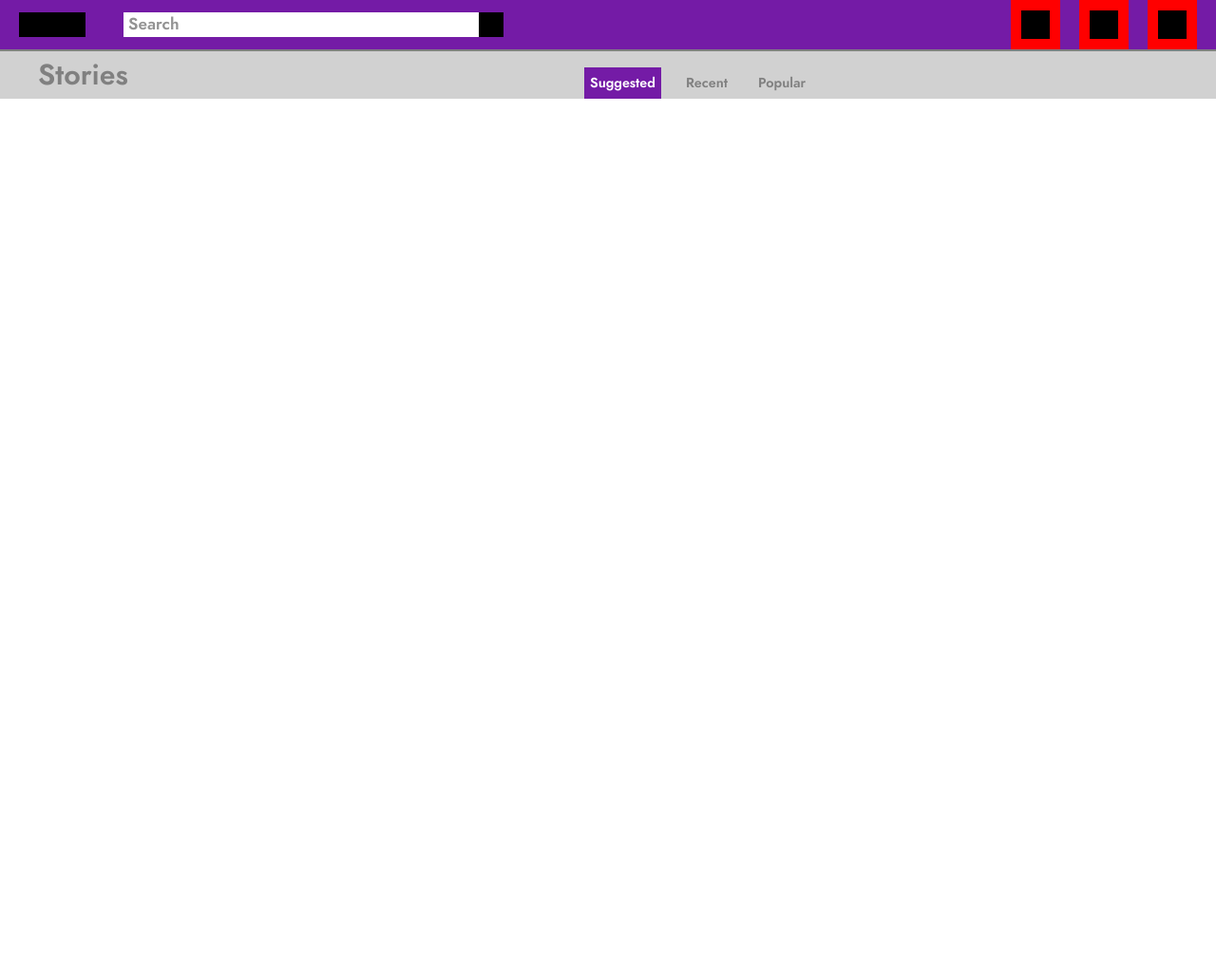
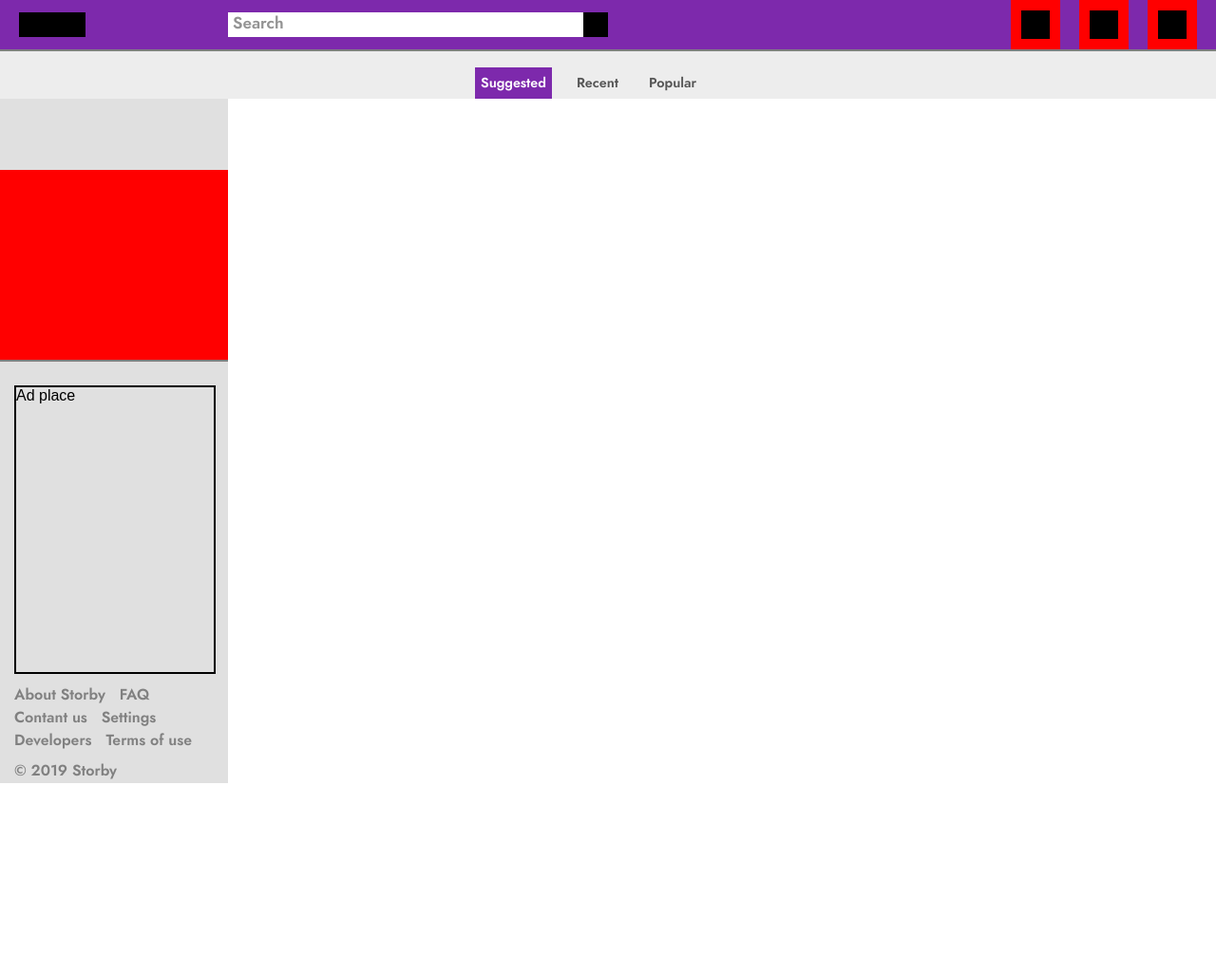
Before and after one commit to samostanek/Project-SSS, a PHP site: page /htmlcss/mainpage.html in a window 1280 px wide. Shown: the top 1024 px of the page at 95% size. After the commit the page ends 825 px from the top, so only its background shows below. Run offline with PHP 8.4, Linux system fonts and the light colour scheme.

Commit message:
add left-nav + responsive desing to main-nav
update is not finaly

```diff
--- a/htmlcss/mainpage.html
+++ b/htmlcss/mainpage.html
@@ -6,27 +6,32 @@
 	<script> function SuggestedActive() {
 		document.getElementById('suggested').style.backgroundColor=['#741Ba6']
 		document.getElementById('suggested').style.color=['white']
-		document.getElementById('recent').style.backgroundColor=['rgb(209,209,209)']
+		document.getElementById('recent').style.backgroundColor=['#ededed']
 		document.getElementById('recent').style.color=['grey']
-		document.getElementById('popular').style.backgroundColor=['rgb(209,209,209)']
+		document.getElementById('popular').style.backgroundColor=['#ededed']
 		document.getElementById('popular').style.color=['grey']
 	}</script>
 	<script> function RecentActive() {
-		document.getElementById('suggested').style.backgroundColor=['rgb(209,209,209)']
+		document.getElementById('suggested').style.backgroundColor=['#ededed']
 		document.getElementById('suggested').style.color=['grey']
-		document.getElementById('recent').style.backgroundColor=['#741Ba6']
+		document.getElementById('recent').style.backgroundColor=['#741ba6']
 		document.getElementById('recent').style.color=['white']
-		document.getElementById('popular').style.backgroundColor=['rgb(209,209,209)']
+		document.getElementById('popular').style.backgroundColor=['#ededed']
 		document.getElementById('popular').style.color=['grey']
 	}</script>
 	<script> function PopularActive() {
-		document.getElementById('suggested').style.backgroundColor=['rgb(209,209,209)']
+		document.getElementById('suggested').style.backgroundColor=['#ededed']
 		document.getElementById('suggested').style.color=['grey']
-		document.getElementById('recent').style.backgroundColor=['rgb(209,209,209)']
+		document.getElementById('recent').style.backgroundColor=['#ededed']
 		document.getElementById('recent').style.color=['grey']
 		document.getElementById('popular').style.backgroundColor=['#741Ba6']
 		document.getElementById('popular').style.color=['white']
 	}</script>
+	<script type="text/javascript"> function displaySearchBar(){
+		if (document.getElementById('hidden')){
+		}
+
+	</script>
 </head>
 <body>
 	<div class="wrapper">
@@ -41,6 +46,9 @@
 					<div class="search-bar">
 						<input type="text" name="" placeholder="Search">
 						<input type="button" name="">
+						<!--button id="HiddenSearchBar" onclick="displaySearchBar()">
+							<input type="text" name="" class="hidden">
+						</button-->
 					</div>
 				</div>
 				<div class="right-bar">
@@ -68,11 +76,9 @@
 				</div>
 			</div>
 		</div>
+		<div class="main-body">
 			<div class="sort-by-bar">
 				<div class="sort-by-bar-layout">
-				<div class="stories-box" align>
-					<div class="text" align="center">Stories</div>
-				</div>
 					<div class="sort-by">
 						<div class="button">
 							<button id="suggested" onclick="SuggestedActive()">Suggested</button>
@@ -86,11 +92,35 @@
 					</div>
 				</div>
 			</div>
-
-
-
-
-		<div class="main-body">
+			<div class="nav-left">
+				<div class="stories-box" align>
+					<div class="stories-box-layout">
+						<div class="text" align="center">Stories</div>
+					</div>
+				</div>
+				<div class="list">
+					<div class="item">
+					</div>
+					<div class="item">
+					</div>
+					<div class="item">
+					</div>
+				</div>
+				<div class="ad">
+					Ad place
+				</div>
+				<div class="links">
+					<a href="">About Storby</a>
+					<a href="">FAQ</a>
+					<a href="">Contant us</a>
+					<a href="">Settings</a>
+					<a href="">Developers</a>
+					<a href="">Terms of use</a>
+				</div>
+				<div class="copyright">
+					© 2019 Storby
+				</div>
+			</div>
 		</div>
 	</div>
 </body>
--- a/htmlcss/storby.css
+++ b/htmlcss/storby.css
@@ -12,7 +12,8 @@
 body{
 	margin: 0px;
 	padding: 0px;
-	font-family: 'Jost Semi';
+	font-family: 'Jost Semi', Arial;
+	min-width: 470px;
 }
 
 /*text-styling*/
@@ -21,10 +22,9 @@ body{
 body .main-nav{
 	width: 100%;
 	height: 52px;
-	background-color: #741Ba6;
+	background-color: #7d29ac;
 	position: sticky;
 	top: 0px;
-	border-bottom: 2px solid grey;
 }
 
 body .main-nav .main-nav-items-layout{
@@ -33,12 +33,14 @@ body .main-nav .main-nav-items-layout{
 	display: flex;
 	flex-flow: row nowrap;
 	justify-content: space-between;
+	border-bottom: 2px solid rgb(0,0,0,.5);
 }
 
 body .main-nav .main-nav-items-layout .left-bar{
 	display: flex;
 	flex-flow: row nowrap;
-	justify-content: flex-start;
+	justify-content: space-between;
+	width: 640px;
 }
 
 body .main-nav .main-nav-items-layout .left-bar .logo{
@@ -68,7 +70,8 @@ body .main-nav .main-nav-items-layout .left-bar .search-bar{
 	display: flex;
 	flex-flow: row nowrap;
 	justify-content: flex-start;
-	margin-left: 40px;
+	margin-left: 20px;
+
 
 }
 
@@ -78,6 +81,7 @@ body .main-nav .main-nav-items-layout .left-bar .search-bar input[type=text]{
 	border: none;
 	background-color: white;
 	padding: 5px;
+	font-family: 'Jost Semi';
 }
 
 body .main-nav .main-nav-items-layout .left-bar .search-bar input[type=text]:focus{
@@ -110,10 +114,31 @@ body .main-nav .main-nav-items-layout .left-bar .search-bar input[type=button]:f
 	outline: none;
 }
 
+@media only screen and (max-width: 760px){
+	body .main-nav .main-nav-items-layout .left-bar .search-bar input[type=text]{
+		width: 93.9%;
+	}
+
+	body .main-nav .main-nav-items-layout .left-bar .search-bar{
+		width: 71.42%;
+	}
+
+	body .main-nav .main-nav-items-layout .left-bar{
+	}
+}
+
+@media only screen and (max-width: 580){
+	body .main-nav .main-nav-items-layout .left-bar .search-bar input[type=text]{
+		display: none;
+	}
+}
+
+
 body .main-nav .main-nav-items-layout .right-bar{
 	display: flex;
 	flex-flow: row nowrap;
 	justify-content: flex-start;
+	margin-left: 20px;
 }
 
 body .main-nav .main-nav-items-layout .right-bar .button{
@@ -165,38 +190,30 @@ body .main-nav .main-nav-items-layout .right-bar a .link-size .icon3{
 	background-repeat: no-repeat;
 }
 
+/*main-body*/
+body .main-body{
+	width: 100%;
+	height: 2000px;
+}
+
 /*short-by-bar*/
-body .sort-by-bar{
+body .main-body .sort-by-bar{
 	width: 100%;
 	height: 50px;
 	position: sticky;
 	top: 54px;
-	background-color: rgb(209,209,209);
+	background-color: #ededed;
 }
 
-body .sort-by-bar .sort-by-bar-layout{
+body .main-body .sort-by-bar .sort-by-bar-layout{
 	width: 100%;
 	display: flex;
 	flex-flow: row nowrap;
 	justify-content: flex-start;
 }
 
-body .sort-by-bar .sort-by-bar-layout .stories-box{
-	width: 75px;
-	height: 50px;
-	margin-left: 40px;
-	display: flex;
-	flex-flow: column nowrap;
-	justify-content: space-around;
-}
 
-body .sort-by-bar .sort-by-bar-layout .stories-box .text{
-	color: grey;
-	font-size: 190%;
-}
-
-
-body .sort-by-bar .sort-by-bar-layout .sort-by{
+body .main-body .sort-by-bar .sort-by-bar-layout .sort-by{
 	width: 600px;
 	height: 50px;
 	display: flex;
@@ -206,7 +223,7 @@ body .sort-by-bar .sort-by-bar-layout .sort-by{
 	margin-left: 500px;
 }
 
-body .sort-by-bar .sort-by-bar-layout .sort-by .button{
+body .main-body .sort-by-bar .sort-by-bar-layout .sort-by .button{
 	margin-right: 20px;
 	height: 50px;
 	bottom: 0px;
@@ -215,26 +232,96 @@ body .sort-by-bar .sort-by-bar-layout .sort-by .button{
 	justify-content: flex-end;
 }
 
-body .sort-by-bar .sort-by-bar-layout .sort-by .button button{
+body .main-body  .sort-by-bar .sort-by-bar-layout .sort-by .button button{
 	border: none;
 	padding: 6px;
 	font-size: 90%;
-	color: grey;
-	background-color: rgb(209,209,209);
+	color: #555555;
+	background-color: #ededed;
 	font-family: 'Jost Semi';
 }
 
-body .sort-by-bar .sort-by-bar-layout .sort-by .button button:focus{
+body .main-body  .sort-by-bar .sort-by-bar-layout .sort-by .button button:hover{
+	cursor: pointer;
+	opacity: 0.9;
+}
+
+body .main-body .sort-by-bar .sort-by-bar-layout .sort-by .button button:focus{
 	outline: none;
 }
 
-body .sort-by-bar .sort-by-bar-layout .sort-by .button #suggested{
-	background-color: #741Ba6;
+body .main-body .sort-by-bar .sort-by-bar-layout .sort-by .button #suggested{
+	background-color: #7d29ac;
 	color: white;
 }
 
-/*main-body*/
-body .main-body{
-	width: 100px;
-	height: 2000px;
+/*Nav-left styles*/
+body .main-body .nav-left{
+	width: 240px;
+	height: calc(100vh -104px);
+	background-color: #e0e0e0;
+	position: sticky;
+	top: 104px;
+	overflow-y: scroll;
 }
+
+body .main-body .nav-left .stories-box{
+	width: 100%;
+	height: 50px;
+	display: flex;
+	flex-flow: row nowrap;
+	justify-content: center;
+}
+
+body .main-body .nav-left .stories-box .stories-box-layout{
+	margin-top: -50px;
+	height: 50px;
+	display: flex;
+	flex-flow: column nowrap;
+	justify-content: space-around;
+}
+
+body .main-body .nav-left .stories-box .stories-box-layout .text{
+	color: #555555;
+	font-size: 160%;
+}
+
+body .main-body .nav-left .list{
+	width: 100%;
+	margin-top: 25px;
+	height: 200px;
+	background-color: red;
+	display: flex;
+	flex-flow: column nowrap;
+	justify-content: flex-start;
+	border-bottom: 2px solid grey;
+}
+
+body .main-body .nav-left .ad{
+	width: calc(100% - 32px);
+	height: 300px;
+	border: 2px solid black;
+	margin-top: 25px;
+	margin-left: 15px;
+	font-family: 'Arial';
+}
+
+body .main-body .nav-left .links{
+	width: 84%;
+	height: 80px;
+	margin-top: 10px;
+	margin-left: 15px;
+
+}
+
+body .main-body .nav-left .links a{
+	color: grey;
+	text-decoration: none;
+	margin-right: 10px;
+}
+
+body .main-body .nav-left .copyright{
+	height: 25px;
+	margin-left: 15px;
+	color: grey;
+}
```
Lines whose indentation alone changed are shown as unchanged.
